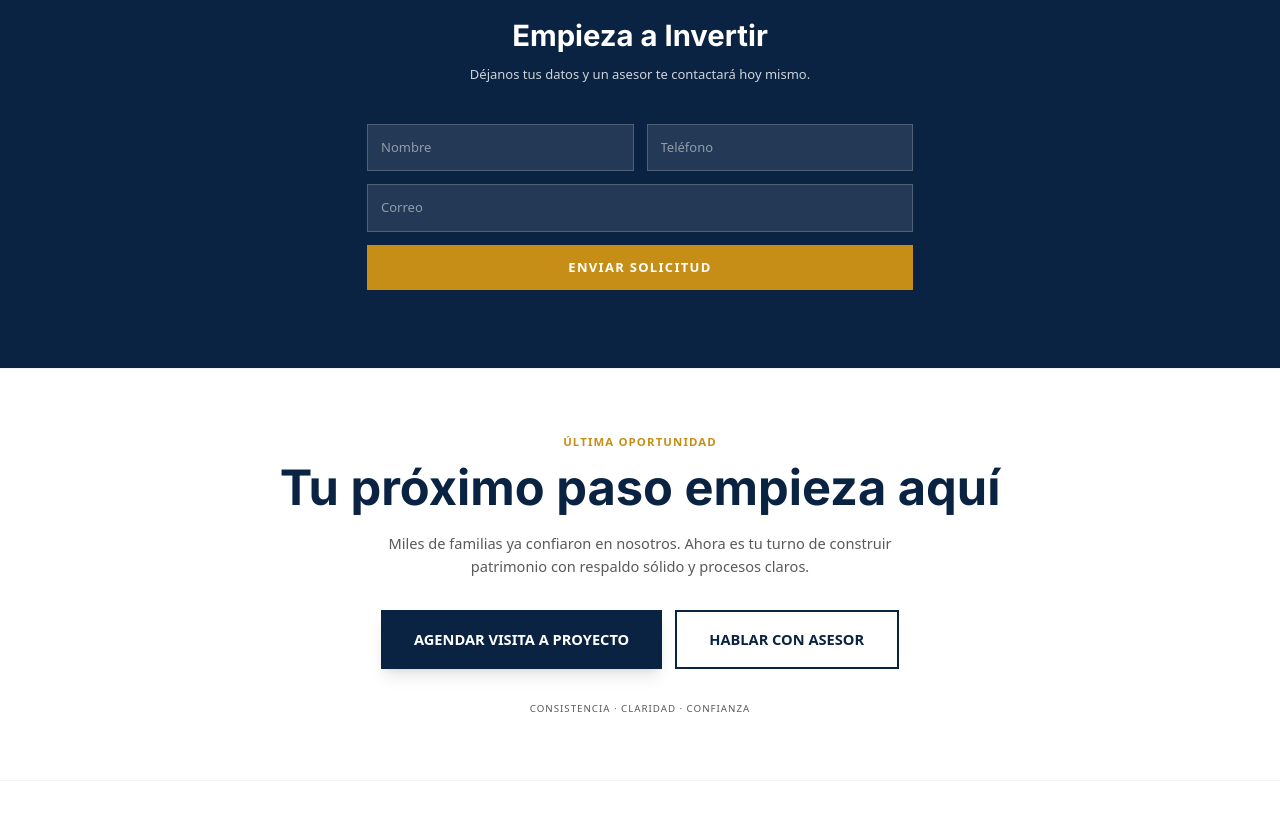
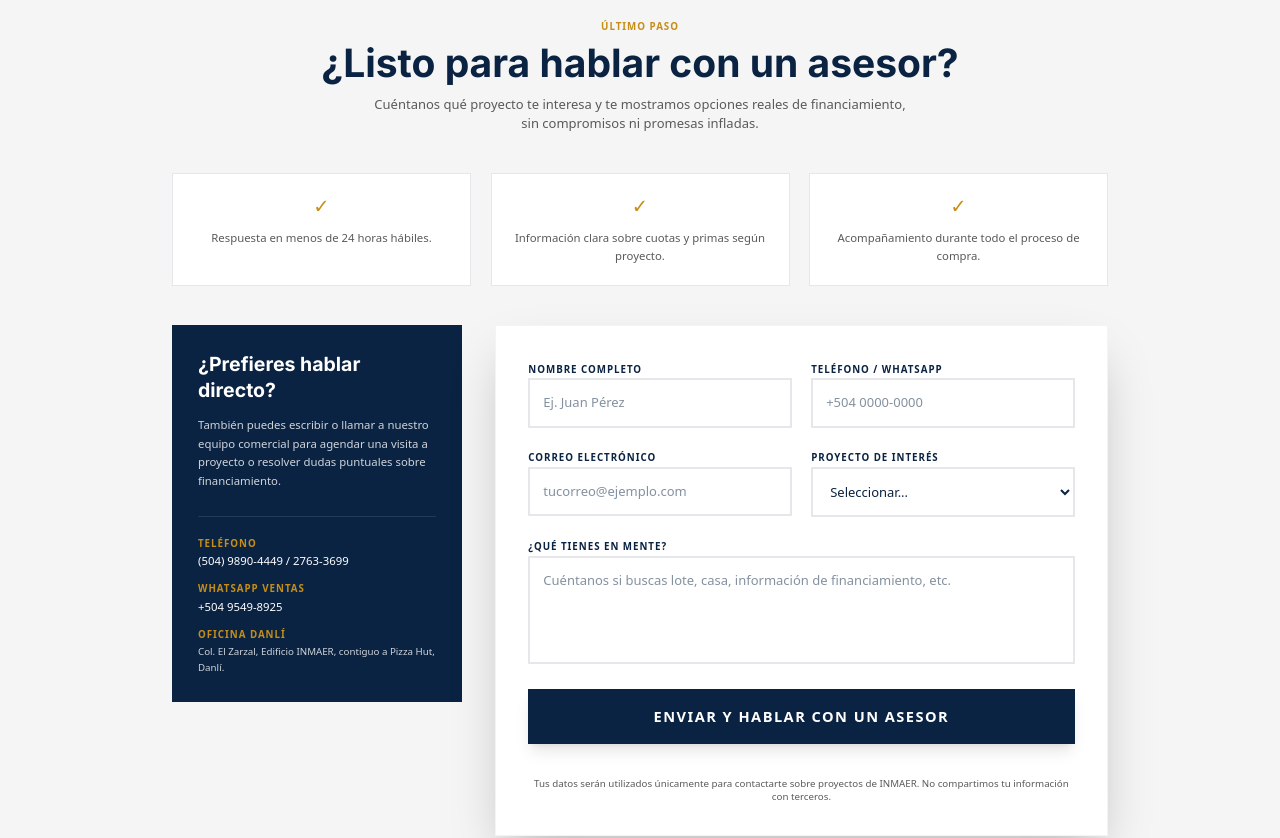
Before and after one commit to rplushn/ciudadvenecia, a Next.js app: page /proyectos in a window 1280 px wide. Shown: the part 4220-5058 px from the top of the page. Built offline with nearby package versions, Linux system fonts and the light colour scheme.

Commit message:
Replace basic form with epic Contacto-style form in Proyectos (sidebar + grid + benefits)

```diff
--- a/src/app/proyectos/page.tsx
+++ b/src/app/proyectos/page.tsx
@@ -27,8 +27,7 @@ export default function Proyectos() {
         </div>
       </section>
 
-      {/* -------------------------------------------------------------------------------- */}
-      {/* PROYECTO 1: CIUDAD VENECIA DANLÍ (Full Detail) */}
+      {/* PROYECTO 1: CIUDAD VENECIA DANLÍ */}
       <section className="py-24 px-4 bg-white">
         <div className="max-w-7xl mx-auto">
           <div className="grid lg:grid-cols-2 gap-16 items-center mb-16">
@@ -48,7 +47,6 @@ export default function Proyectos() {
                 El referente inmobiliario de la zona oriental. Un complejo consolidado con más de 3 etapas,
                 diseñado para familias que buscan seguridad, estatus y un entorno natural inigualable.
               </p>
-              {/* Amenidades Específicas */}
               <div className="grid grid-cols-2 md:grid-cols-4 gap-6 mb-10">
                 {['Seguridad 24/7', 'Áreas Verdes', 'Canchas Padel', 'Agua Propia'].map((amenity, i) => (
                   <div key={i} className="flex flex-col items-center text-center p-3 bg-gray-50 rounded-lg">
@@ -75,8 +73,7 @@ export default function Proyectos() {
         </div>
       </section>
 
-      {/* -------------------------------------------------------------------------------- */}
-      {/* PROYECTO 2: HILL'S CITY (Dark Theme) */}
+      {/* PROYECTO 2: HILL'S CITY */}
       <section className="py-24 px-4 bg-primary text-white">
         <div className="max-w-7xl mx-auto">
           <div className="grid lg:grid-cols-2 gap-16 items-center">
@@ -87,7 +84,6 @@ export default function Proyectos() {
                 La solución definitiva para el comercio y estacionamiento. 7 manzanas de desarrollo mixto
                 que albergan bancos, franquicias, hospital y el centro de negocios más moderno de la ciudad.
               </p>
-              {/* Amenidades Específicas */}
               <div className="grid grid-cols-2 md:grid-cols-4 gap-6 mb-10 border-t border-white/10 pt-8">
                 {['Locales', 'Parqueos', 'Hospital', 'Bancos'].map((amenity, i) => (
                   <div key={i} className="text-center">
@@ -124,8 +120,7 @@ export default function Proyectos() {
         </div>
       </section>
 
-      {/* -------------------------------------------------------------------------------- */}
-      {/* PROYECTO 3: CIUDAD VENECIA OLANCHO (Premium) */}
+      {/* PROYECTO 3: CIUDAD VENECIA OLANCHO */}
       <section className="py-24 px-4 bg-white">
         <div className="max-w-7xl mx-auto">
           <div className="grid lg:grid-cols-2 gap-16 items-center">
@@ -167,8 +162,7 @@ export default function Proyectos() {
         </div>
       </section>
 
-      {/* -------------------------------------------------------------------------------- */}
-      {/* NUEVO PROYECTO: CIUDAD VALENCIA TEGUCIGALPA (Coming Soon) */}
+      {/* NUEVO PROYECTO: CIUDAD VALENCIA TEGUCIGALPA */}
       <section className="py-24 px-4 bg-gray-50 border-y border-gray-200">
         <div className="max-w-7xl mx-auto text-center">
           <div className="inline-block bg-accent text-white px-4 py-1 text-xs font-bold uppercase tracking-widest mb-6 rounded-full">
@@ -193,7 +187,7 @@ export default function Proyectos() {
         </div>
       </section>
 
-      {/* RESTO DEL PORTAFOLIO (Grid Compacto) */}
+      {/* RESTO DEL PORTAFOLIO */}
       <section className="py-24 bg-white px-4">
         <div className="max-w-7xl mx-auto">
            <h3 className="font-display text-2xl font-bold text-primary mb-10 text-center uppercase tracking-wider">Más Desarrollos</h3>
@@ -217,25 +211,154 @@ export default function Proyectos() {
         </div>
       </section>
 
-      {/* FORMULARIO (Original restaurado) */}
-      <section className="bg-primary py-24 px-4">
-         <div className="max-w-3xl mx-auto text-center text-white mb-12">
-           <h2 className="font-display text-4xl font-bold mb-4">Empieza a Invertir</h2>
-           <p className="opacity-80">Déjanos tus datos y un asesor te contactará hoy mismo.</p>
-         </div>
-         <form className="max-w-2xl mx-auto space-y-4">
-           <div className="grid md:grid-cols-2 gap-4">
-             <input type="text" placeholder="Nombre" className="w-full p-4 bg-white/10 border border-white/20 text-white placeholder-white/50 focus:outline-none focus:bg-white/20" />
-             <input type="tel" placeholder="Teléfono" className="w-full p-4 bg-white/10 border border-white/20 text-white placeholder-white/50 focus:outline-none focus:bg-white/20" />
-           </div>
-           <input type="email" placeholder="Correo" className="w-full p-4 bg-white/10 border border-white/20 text-white placeholder-white/50 focus:outline-none focus:bg-white/20" />
-           <button className="w-full bg-accent text-white font-bold py-4 uppercase tracking-widest hover:bg-white hover:text-primary transition-colors">
-             Enviar Solicitud
-           </button>
-         </form>
+      {/* FORMULARIO ÉPICO (CLONADO DE CONTACTO) */}
+      <section className="bg-surface py-24 px-4">
+        <div className="max-w-6xl mx-auto">
+          {/* Encabezado */}
+          <div className="text-center mb-12">
+            <span className="text-accent uppercase tracking-widest text-xs font-bold mb-3 block">
+              Último paso
+            </span>
+            <h2 className="font-display text-4xl md:text-5xl font-bold text-primary mb-4">
+              ¿Listo para hablar con un asesor?
+            </h2>
+            <p className="text-text-secondary max-w-2xl mx-auto">
+              Cuéntanos qué proyecto te interesa y te mostramos opciones reales de financiamiento,
+              sin compromisos ni promesas infladas.
+            </p>
+          </div>
+
+          {/* Beneficios rápidos */}
+          <div className="grid md:grid-cols-3 gap-6 mb-12">
+            {[
+              'Respuesta en menos de 24 horas hábiles.',
+              'Información clara sobre cuotas y primas según proyecto.',
+              'Acompañamiento durante todo el proceso de compra.',
+            ].map((item, i) => (
+              <div key={i} className="bg-white border border-gray-200 p-6 text-center">
+                <span className="text-accent text-2xl mb-3 block">✓</span>
+                <p className="text-text-secondary text-sm leading-relaxed">{item}</p>
+              </div>
+            ))}
+          </div>
+
+          {/* Grid: Contacto directo + Formulario */}
+          <div className="grid lg:grid-cols-3 gap-10 items-start">
+            {/* Columna izquierda: contacto directo */}
+            <div className="lg:col-span-1 bg-primary text-white p-8">
+              <h3 className="font-display text-2xl font-bold mb-4">
+                ¿Prefieres hablar directo?
+              </h3>
+              <p className="text-white/80 text-sm leading-relaxed mb-8">
+                También puedes escribir o llamar a nuestro equipo comercial para agendar una
+                visita a proyecto o resolver dudas puntuales sobre financiamiento.
+              </p>
+              <div className="space-y-4 text-sm border-t border-white/10 pt-6">
+                <div>
+                  <p className="text-accent font-bold uppercase tracking-widest text-xs mb-1">
+                    Teléfono
+                  </p>
+                  <p className="text-white">(504) 9890-4449 / 2763-3699</p>
+                </div>
+                <div>
+                  <p className="text-accent font-bold uppercase tracking-widest text-xs mb-1">
+                    WhatsApp ventas
+                  </p>
+                  <p className="text-white">+504 9549-8925</p>
+                </div>
+                <div>
+                  <p className="text-accent font-bold uppercase tracking-widest text-xs mb-1">
+                    Oficina Danlí
+                  </p>
+                  <p className="text-white/80 text-xs leading-relaxed">
+                    Col. El Zarzal, Edificio INMAER, contiguo a Pizza Hut, Danlí.
+                  </p>
+                </div>
+              </div>
+            </div>
+
+            {/* Columna derecha: formulario WOW */}
+            <div className="lg:col-span-2 bg-white text-left text-primary p-8 md:p-10 shadow-2xl border border-gray-100">
+              <form className="space-y-6">
+                <div className="grid md:grid-cols-2 gap-6">
+                  <div className="space-y-2">
+                    <label className="text-xs font-bold uppercase tracking-widest text-primary">
+                      Nombre completo
+                    </label>
+                    <input
+                      type="text"
+                      className="w-full border-2 border-gray-200 p-4 focus:outline-none focus:border-accent transition-colors"
+                      placeholder="Ej. Juan Pérez"
+                    />
+                  </div>
+                  <div className="space-y-2">
+                    <label className="text-xs font-bold uppercase tracking-widest text-primary">
+                      Teléfono / WhatsApp
+                    </label>
+                    <input
+                      type="tel"
+                      className="w-full border-2 border-gray-200 p-4 focus:outline-none focus:border-accent transition-colors"
+                      placeholder="+504 0000-0000"
+                    />
+                  </div>
+                </div>
+
+                <div className="grid md:grid-cols-2 gap-6">
+                  <div className="space-y-2">
+                    <label className="text-xs font-bold uppercase tracking-widest text-primary">
+                      Correo electrónico
+                    </label>
+                    <input
+                      type="email"
+                      className="w-full border-2 border-gray-200 p-4 focus:outline-none focus:border-accent transition-colors"
+                      placeholder="tucorreo@ejemplo.com"
+                    />
+                  </div>
+                  <div className="space-y-2">
+                    <label className="text-xs font-bold uppercase tracking-widest text-primary">
+                      Proyecto de interés
+                    </label>
+                    <select className="w-full border-2 border-gray-200 p-4 focus:outline-none focus:border-accent transition-colors">
+                      <option>Seleccionar...</option>
+                      <option>Ciudad Venecia Danlí</option>
+                      <option>Hill&apos;s City</option>
+                      <option>Ciudad Venecia Olancho</option>
+                      <option>Ciudad Venecia Valle</option>
+                      <option>Residencial Versalles</option>
+                      <option>Otro / No estoy seguro</option>
+                    </select>
+                  </div>
+                </div>
+
+                <div className="space-y-2">
+                  <label className="text-xs font-bold uppercase tracking-widest text-primary">
+                    ¿Qué tienes en mente?
+                  </label>
+                  <textarea
+                    rows={4}
+                    className="w-full border-2 border-gray-200 p-4 focus:outline-none focus:border-accent transition-colors resize-none"
+                    placeholder="Cuéntanos si buscas lote, casa, información de financiamiento, etc."
+                  />
+                </div>
+
+                <button
+                  type="submit"
+                  className="w-full bg-primary text-white py-5 font-bold text-lg uppercase tracking-widest hover:bg-accent transition-colors shadow-lg hover:shadow-xl"
+                >
+                  Enviar y hablar con un asesor
+                </button>
+
+                <p className="text-xs text-text-secondary text-center mt-4">
+                  Tus datos serán utilizados únicamente para contactarte sobre proyectos de
+                  INMAER. No compartimos tu información con terceros.
+                </p>
+              </form>
+            </div>
+          </div>
+        </div>
       </section>
 
-      {/* CTA FINAL POTENTE (Nueva sección adicional) */}
+      {/* CTA FINAL POTENTE */}
       <section className="bg-white py-20 px-4 border-t border-gray-100">
         <div className="max-w-4xl mx-auto text-center">
           <span className="text-accent uppercase tracking-widest text-sm font-bold mb-4 block">
```
